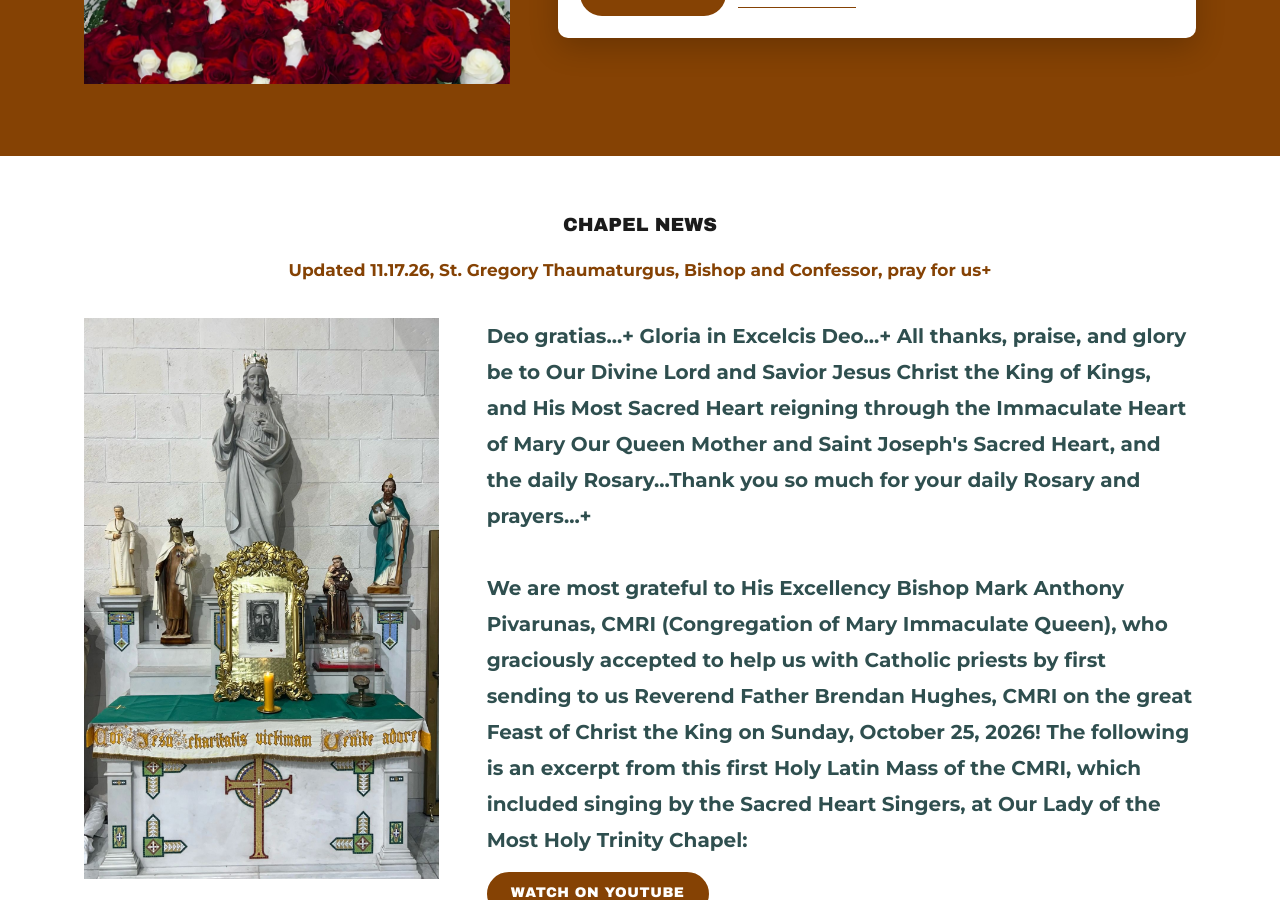
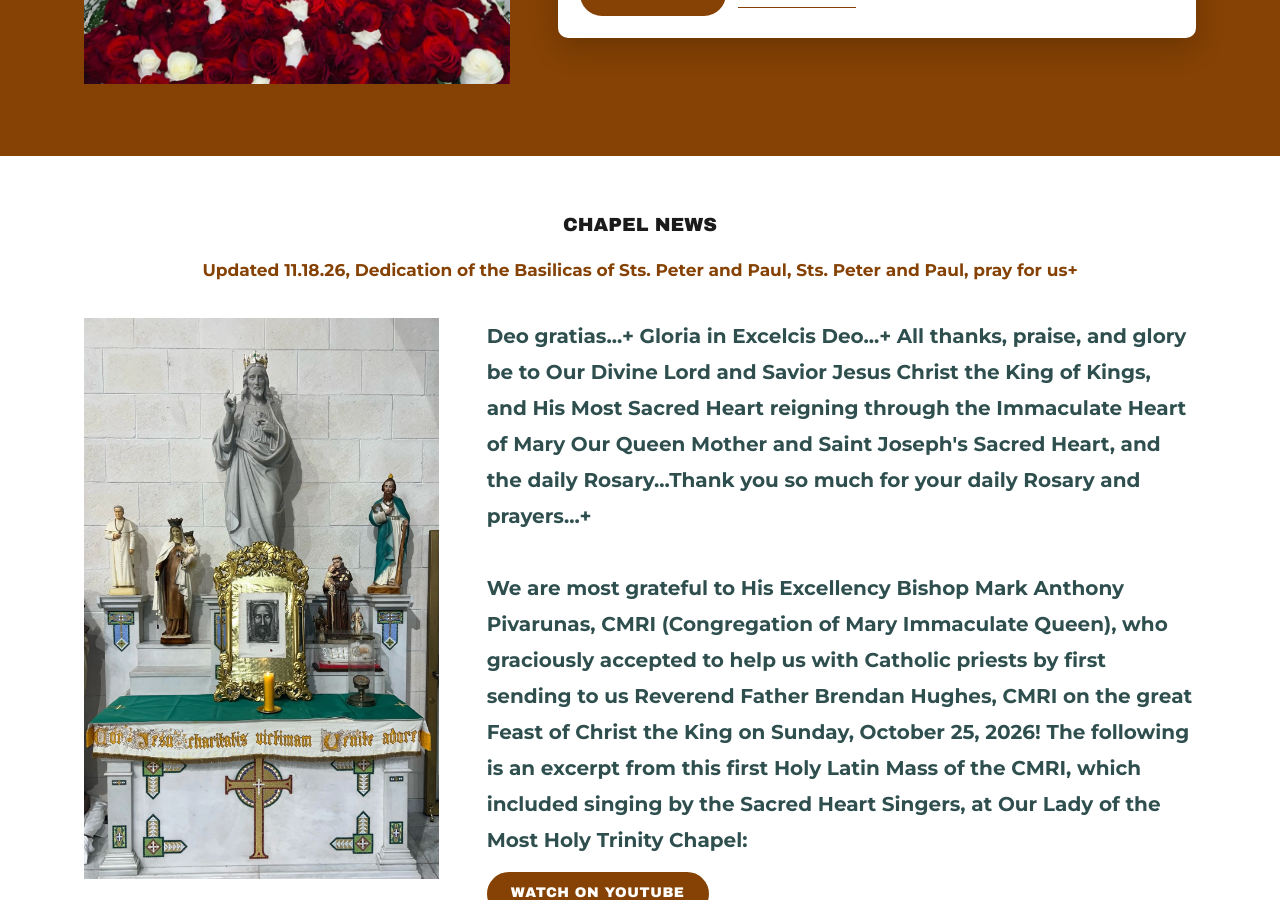
Before and after one commit to ourladymhtchurch/ourladymhtchurch.github.io, a Jekyll site: the page built from index.html, in a window 1280 px wide and 900 px high, scrolled down 711 px. Built offline with Jekyll 4.4.1, drawn with Linux system fonts in a browser that asks for light colours.

Commit message:
Update the Chapel News date line for the Dedication of the Basilicas of Sts. Peter and Paul (November 18)

```diff
--- a/_data/notices.yml
+++ b/_data/notices.yml
@@ -11,6 +11,6 @@
 # The main news text itself (beside the side-altar photo) is near the top of
 # index.html.
 # ---------------------------------------------------------------------------
-updated: "Updated 11.17.26, St. Gregory Thaumaturgus, Bishop and Confessor, pray for us+"
+updated: "Updated 11.18.26, Dedication of the Basilicas of Sts. Peter and Paul, Sts. Peter and Paul, pray for us+"
 
 items: []
```
